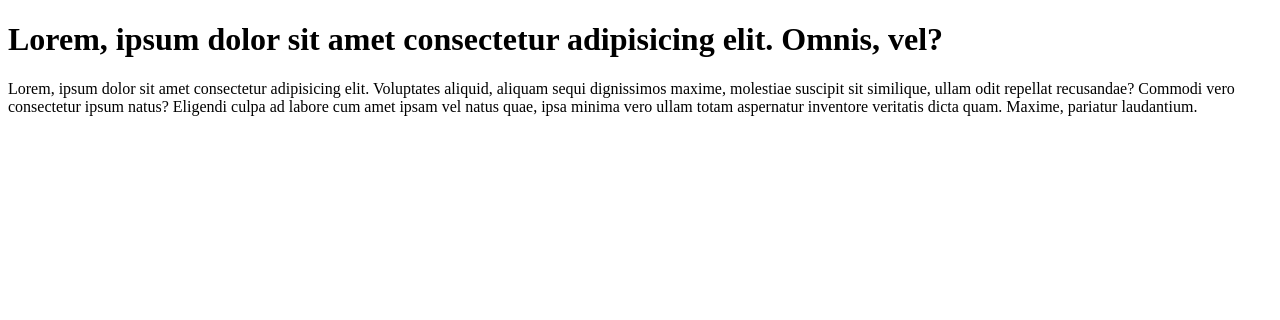
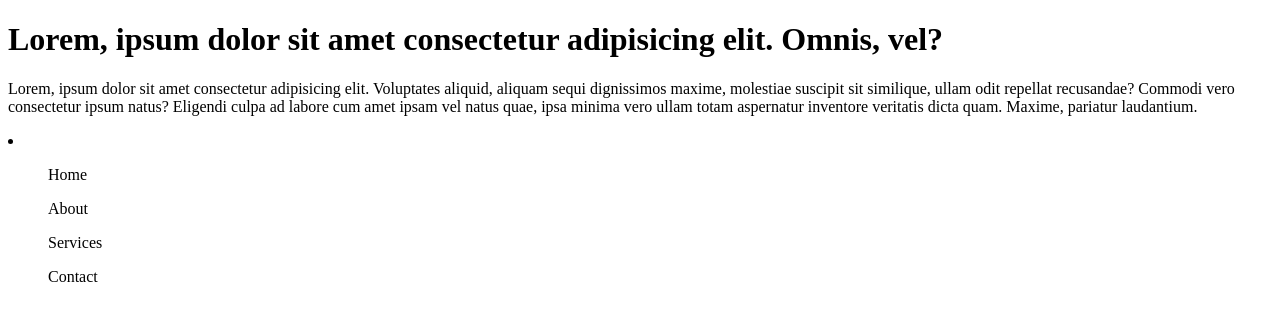
Before and after one commit to Dhrubaraj-Roy/gith, a plain HTML site: page index.html in a window 1280 px wide. Drawn offline with Linux system fonts and the light colour scheme.

Commit message:
add lists

```diff
--- a/index.html
+++ b/index.html
@@ -8,5 +8,11 @@
 <body>
     <h1>Lorem, ipsum dolor sit amet consectetur adipisicing elit. Omnis, vel?</h1>
     <p>Lorem, ipsum dolor sit amet consectetur adipisicing elit. Voluptates aliquid, aliquam sequi dignissimos maxime, molestiae suscipit sit similique, ullam odit repellat recusandae? Commodi vero consectetur ipsum natus? Eligendi culpa ad labore cum amet ipsam vel natus quae, ipsa minima vero ullam totam aspernatur inventore veritatis dicta quam. Maxime, pariatur laudantium.</p>
+    <li>
+        <ul>Home</ul>
+        <ul>About</ul>
+        <ul>Services</ul>
+        <ul>Contact</ul>
+    </li>
 </body>
 </html>
```
